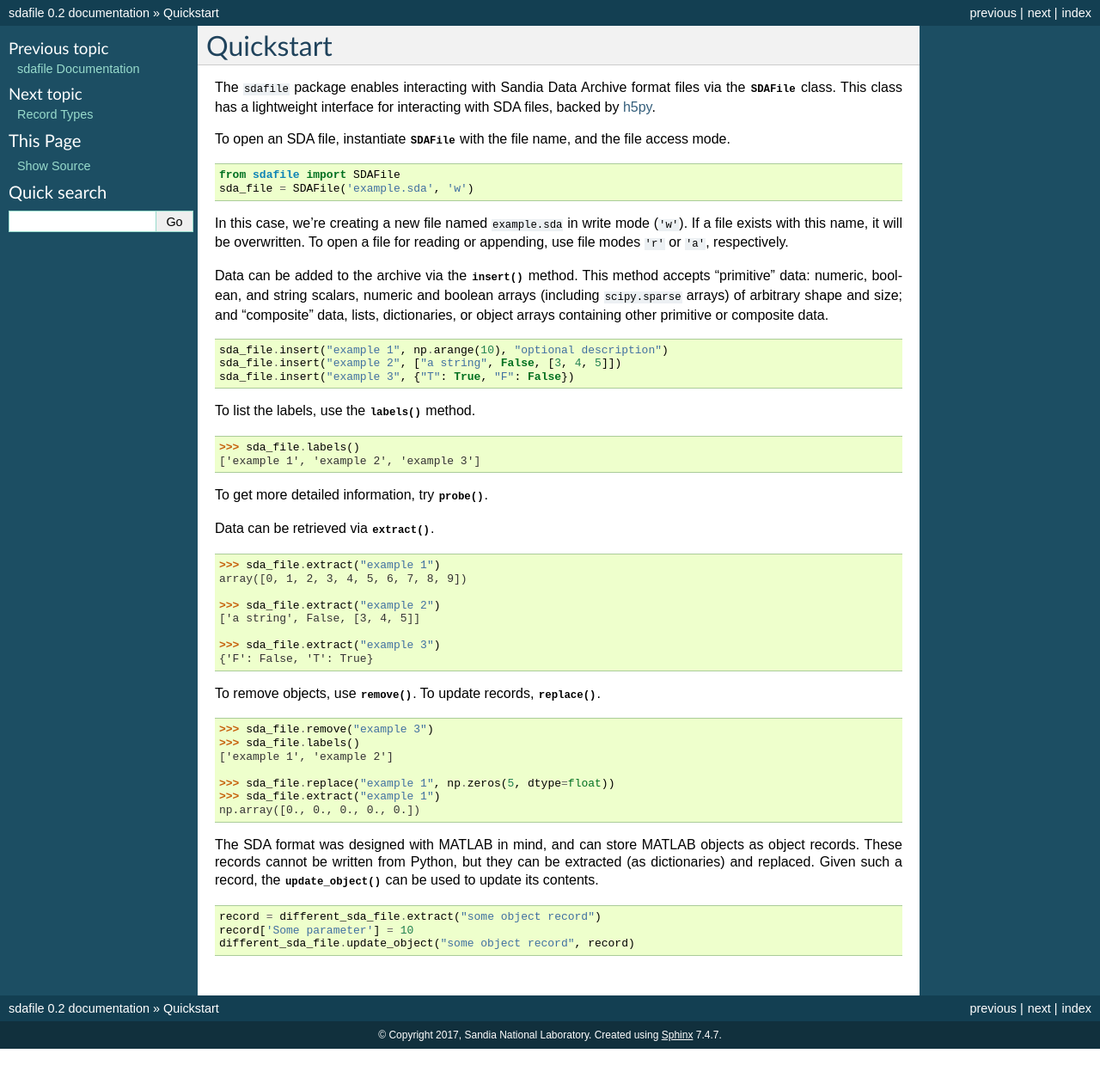
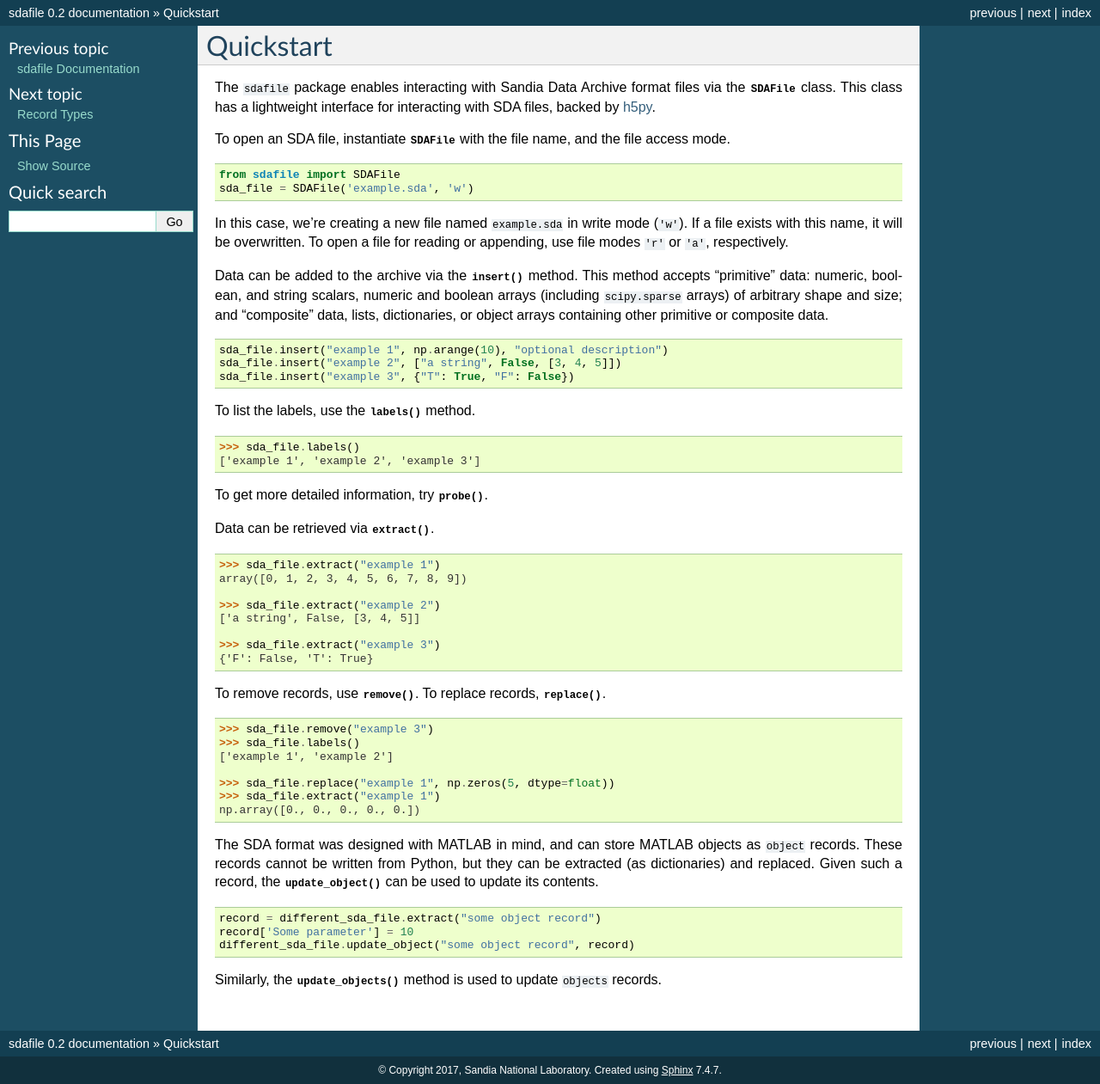
Before and after one commit to enthought/sandia-data-archive, a Sphinx documentation site: the page built from docs/source/quickstart.rst, in a window 1280 px wide. Shown: the whole page at 86% size. Built offline with Sphinx 7.4.7, drawn with Linux system fonts in a browser that asks for light colours; before the commit the page ends 1220 px from its top, so only the background shows below that.

Commit message:
DOC: Clarifying documentation

```diff
--- a/docs/source/quickstart.rst
+++ b/docs/source/quickstart.rst
@@ -47,7 +47,7 @@ Data can be retrieved via :meth:`~SDAFile.extract`. ::
     >>> sda_file.extract("example 3")
     {'F': False, 'T': True}
 
-To remove objects, use :meth:`~SDAFile.remove`. To update records,
+To remove records, use :meth:`~SDAFile.remove`. To replace records,
 :meth:`~SDAFile.replace`. ::
 
     >>> sda_file.remove("example 3")
@@ -59,10 +59,13 @@ To remove objects, use :meth:`~SDAFile.remove`. To update records,
     np.array([0., 0., 0., 0., 0.])
 
 The SDA format was designed with MATLAB in mind, and can store MATLAB objects
-as object records.  These records cannot be written from Python, but they can
-be extracted (as dictionaries) and replaced. Given such a record, the
+as ``object`` records.  These records cannot be written from Python, but they
+can be extracted (as dictionaries) and replaced. Given such a record, the
 :meth:`~SDAFile.update_object` can be used to update its contents. ::
 
     record = different_sda_file.extract("some object record")
     record['Some parameter'] = 10
     different_sda_file.update_object("some object record", record)
+
+Similarly, the :meth:`~SDAFile.update_objects` method is used to update
+``objects`` records.
```
Also changed, not shown: 1 other file.
